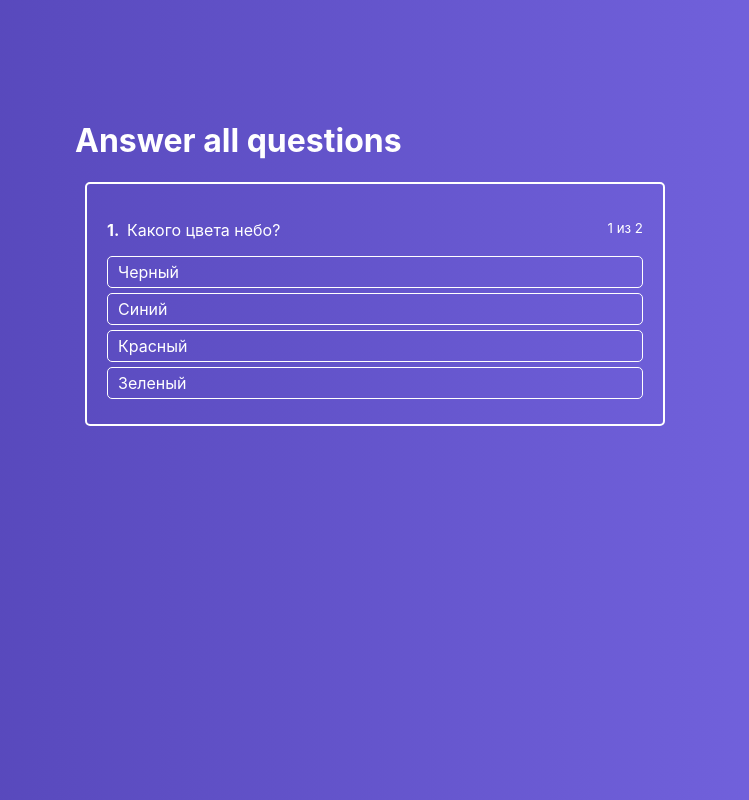
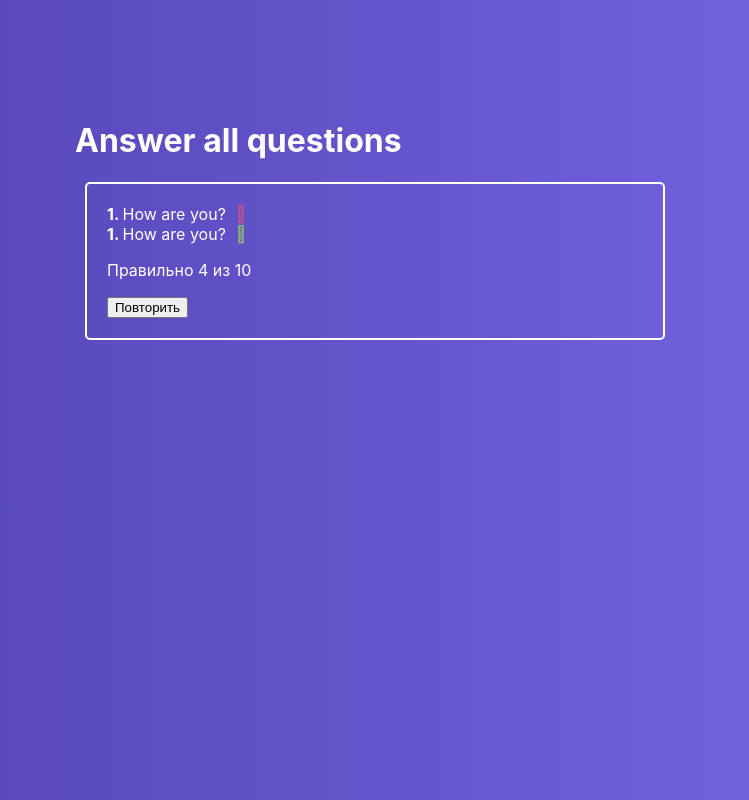
Before and after one commit to Venul/Learn_react-quiz, a React (Create React App) app: page / in a window 1280 px wide. Shown: the whole page, without its empty margins (265-1014 px from the left). Built offline with nearby package versions, Linux system fonts and the light colour scheme.

Commit message:
6.12: add finished Quiz

```diff
--- a/public/index.html
+++ b/public/index.html
@@ -10,6 +10,7 @@
       content="Web site created using create-react-app"
     />
     <link rel="apple-touch-icon" href="%PUBLIC_URL%/logo192.png" />
+    <link rel="stylesheet" href="https://cdn.jsdelivr.net/npm/@fortawesome/fontawesome-free@5.15.4/css/fontawesome.min.css" crossorigin="anonymous">
     <!--
       manifest.json provides metadata used when your web app is installed on a
       user's mobile device or desktop. See https://developers.google.com/web/fundamentals/web-app-manifest/
@@ -24,7 +25,7 @@
       work correctly both with client-side routing and a non-root public URL.
       Learn how to configure a non-root public URL by running `npm run build`.
     -->
-    <title>React App</title>
+    <title>Quiz App</title>
   </head>
   <body>
     <noscript>You need to enable JavaScript to run this app.</noscript>
--- /dev/null
+++ b/src/components/FinishedQuiz/FinishedQuiz.jsx
@@ -0,0 +1,31 @@
+import React from 'react'
+import classes from './FinishedQuiz.module.css'
+
+const FinishedQuiz = props => {
+  return (
+    <div className={classes.FinishedQuiz}>
+      <ul>
+        <li>
+          <strong>1. </strong>
+          How are you?
+          <i className={'fa fa-times ' + classes.error}></i>
+        </li>
+        <li>
+          <strong>1. </strong>
+          How are you?
+          <i className={'fa fa-check ' + classes.success}></i>
+        </li>
+      </ul>
+
+      <p>Правильно 4 из 10</p>
+
+      <div>
+        <button>
+          Повторить
+        </button>
+      </div>
+    </div>
+  )
+}
+
+export default FinishedQuiz
--- /dev/null
+++ b/src/components/FinishedQuiz/FinishedQuiz.module.css
@@ -0,0 +1,27 @@
+.FinishedQuiz {
+  padding: 20px;
+  color: #fff;
+  border: 2px solid #fff;
+  border-radius: 5px;
+  box-sizing: border-box;
+  margin: 0 10px;
+}
+
+.FinishedQuiz ul {
+  list-style: none;
+  margin: 0;
+  padding: 0;
+}
+
+.FinishedQuiz ul li i {
+  margin-left: 10px;
+}
+
+
+.success {
+  color: rgba(161, 240, 69, .7);
+}
+
+.error {
+  color: rgba(240, 87, 108, .7);
+}
--- a/src/containers/Quiz/Quiz.jsx
+++ b/src/containers/Quiz/Quiz.jsx
@@ -1,9 +1,11 @@
 import React, {Component} from 'react'
 import classes from './Quiz.module.css'
-import ActiveQuiz from '../../components/ActiveQuiz/ActiveQuiz.jsx'
+import ActiveQuiz from '../../components/ActiveQuiz/ActiveQuiz'
+import FinishedQuiz from '../../components/FinishedQuiz/FinishedQuiz'
 
 class Quiz extends Component {
   state = {
+    isFinished: true,
     activeQuestion: 0,
     answerState: null,
     quiz: [
@@ -33,17 +35,25 @@ class Quiz extends Component {
   }
 
   onAnswerClickHandler = answerId => {
+    if (this.state.answerState) {
+      const value = Object.values(this.state.answerState)[0]
+      if (this.state.answerState[value] === 'success') {
+        return
+      }
+    }
+
     const question = this.state.quiz[this.state.activeQuestion]
 
     if (question.rightAnswerId === answerId) {
-
       this.setState({
         answerState: {[answerId]: 'success'}
       })
 
       const timeout = window.setTimeout(() => {
         if (this.isQuizFinished()) {
-          console.log('Finished')
+          this.setState({
+            isFinished: true
+          })
         } else {
           this.setState({
             activeQuestion: this.state.activeQuestion + 1,
@@ -68,7 +78,11 @@ class Quiz extends Component {
       <div className={classes.Quiz}>
         <div className={classes.QuizWrapper}>
           <h1>Answer all questions</h1>
-          <ActiveQuiz
+
+          {
+            this.state.isFinished
+            ? <FinishedQuiz />
+            : <ActiveQuiz
             answers={this.state.quiz[this.state.activeQuestion].answers}
             question={this.state.quiz[this.state.activeQuestion].question}
             onAnswerClick={this.onAnswerClickHandler}
@@ -76,6 +90,8 @@ class Quiz extends Component {
             answerNumber={this.state.activeQuestion + 1}
             state={this.state.answerState}
           />
+          }
+
         </div>
       </div>
     )
```
